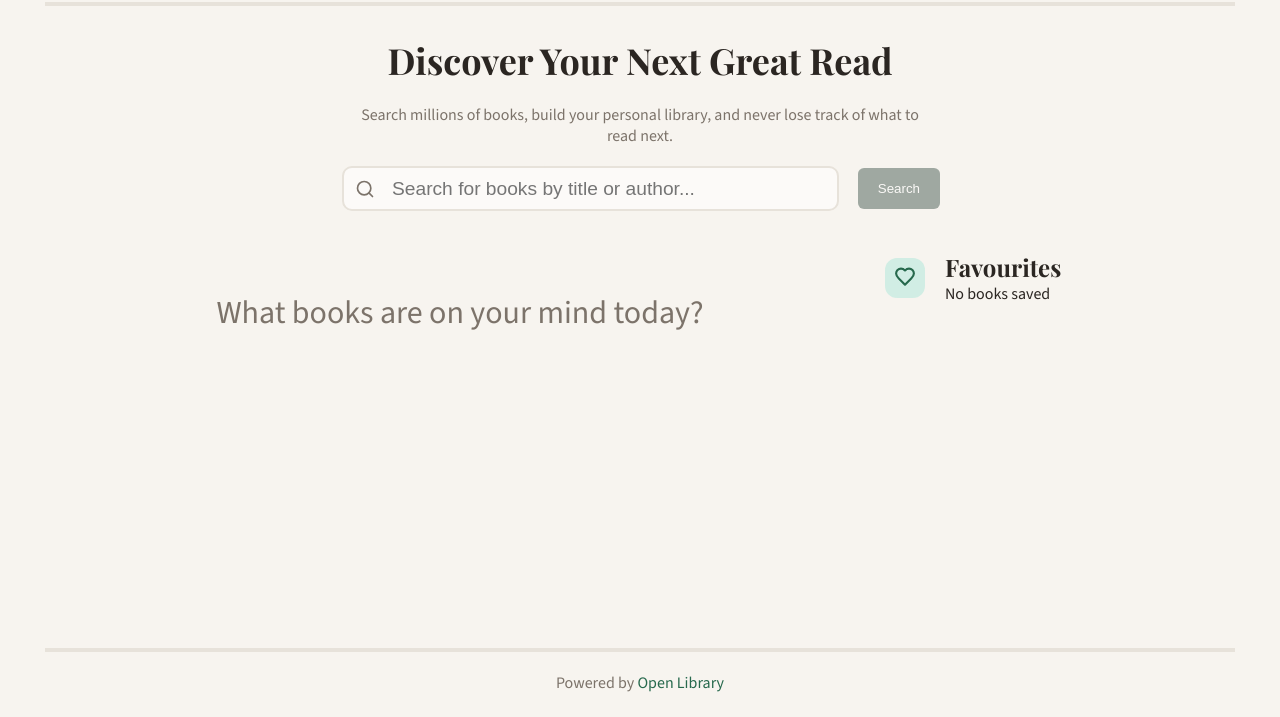
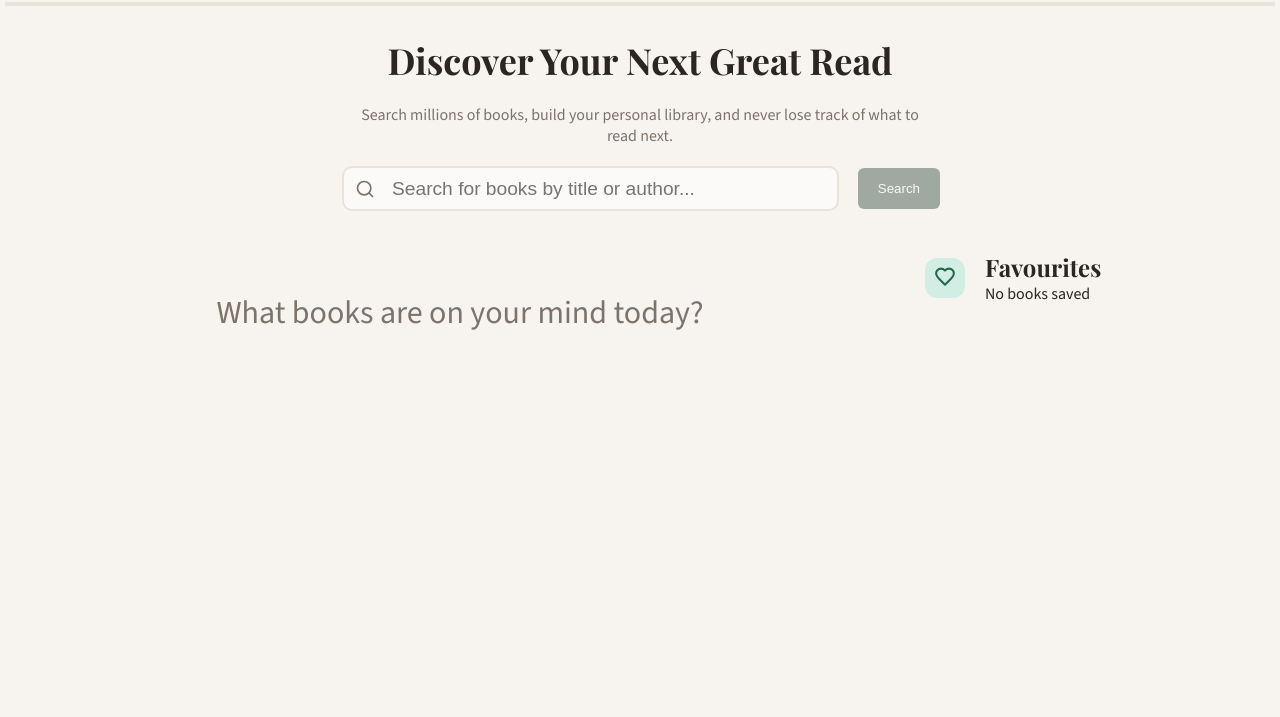
Before and after one commit to kangurzyca/the-library-innowise, a website built with Vite: page index.html in a window 1280 px wide. Shown: the part 83-800 px from the top of the page. Built offline with nearby package versions, Linux system fonts and the light colour scheme.

Commit message:
layout fix attempt

```diff
--- a/src/main.js
+++ b/src/main.js
@@ -47,7 +47,7 @@ async function handleSearchBar() {
       throw new Error("No search phrase provided.");
     }
     const query = searchBar.value.replaceAll(" ", "%20"); // this unnecessary, openLibrary accepts something simpler, check it.
-    const url = `https://openlibrary.org/search.json?q=${query}&limit=8`;
+    const url = `https://openlibrary.org/search.json?q=${query}&limit=15`;
     const headers = new Headers({
       "User-Agent": "TheLibrary/0.1",
     });
--- a/src/style.css
+++ b/src/style.css
@@ -69,7 +69,7 @@ body {
   min-width: 400px;
   position: relative;
   transition: 0.2s ease all;
-  max-width: 1200px;
+  max-width: 1400px;
 }
 main{
   flex: 1;
@@ -83,12 +83,15 @@ h1, h2, h3, h4 {
   .content {
     flex-direction: row;
     align-items: flex-start;
+   position: relative;
   }
 
   .sidebar {
    width: 350px;
     align-self: flex-start;
-    max-height: 65vh;
     overflow-y: scroll;
+    position: sticky;
+    top: 10px;
+    height: 70vh;
   }
 }
```
